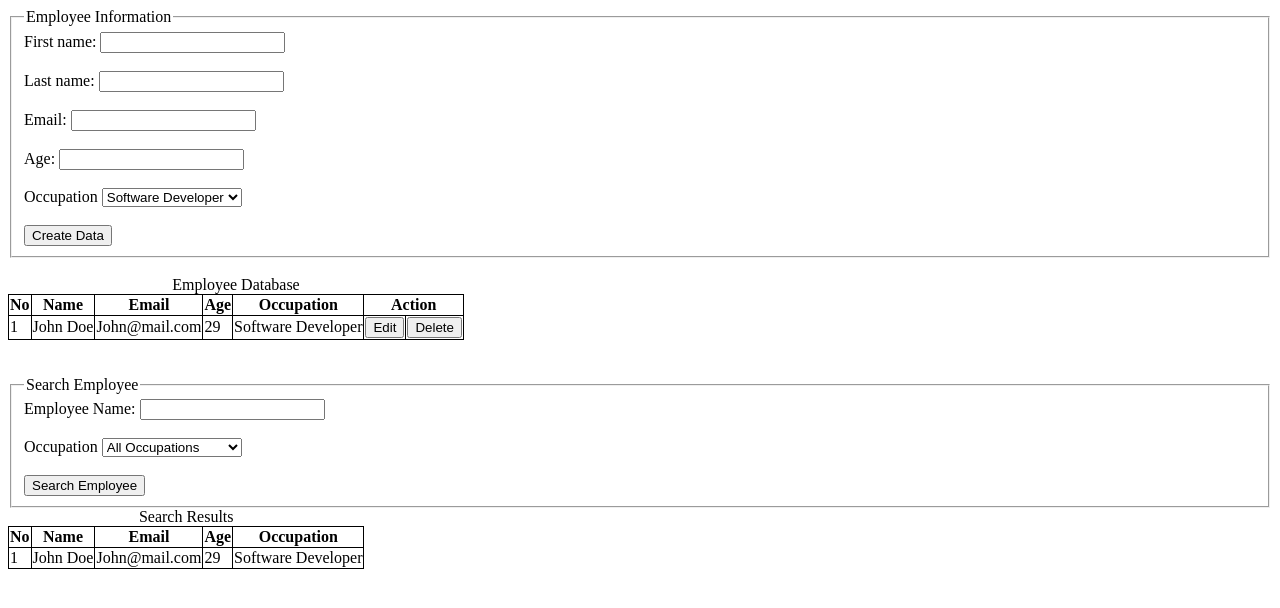
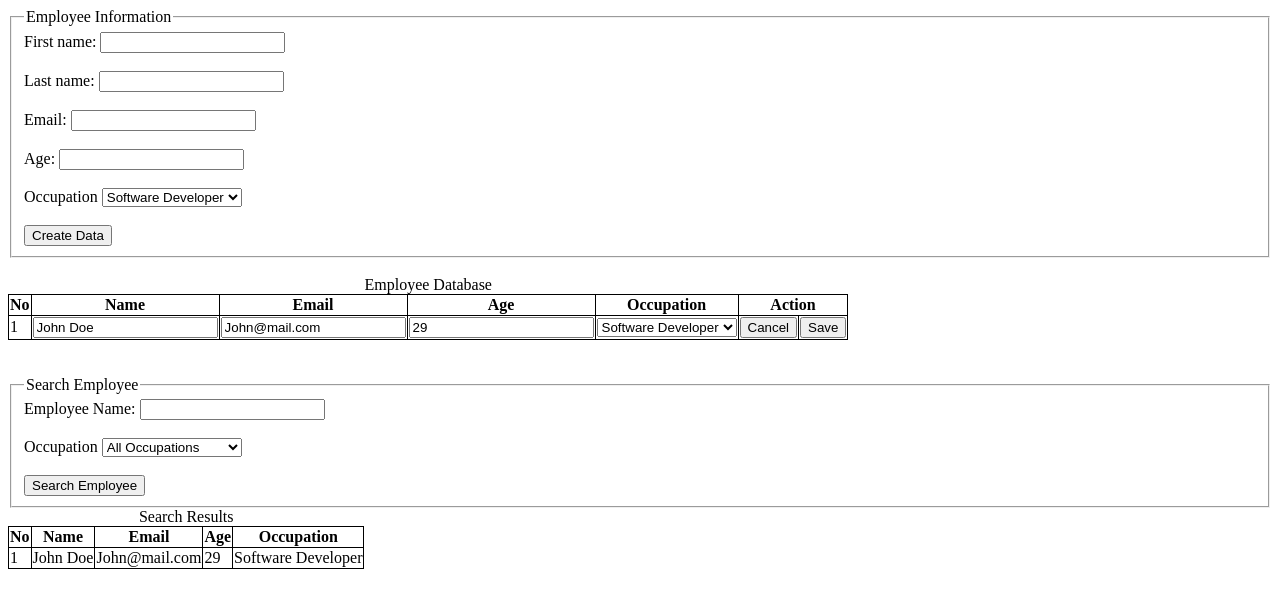
Before and after one commit to Rickykn/practice-day-10, a plain HTML site: page index.html in a window 1280 px wide. Both pictures are taken after a click on the button "Edit". Drawn offline with Linux system fonts and the light colour scheme.

Commit message:
Edit data and fix bug

```diff
--- a/index.html
+++ b/index.html
@@ -61,7 +61,6 @@
           <th colspan="2">Action</th>
         </tr>
       </thead>
-
       <tbody id="tableData"></tbody>
     </table>
 
@@ -114,9 +113,8 @@
 
     <script>
       class Person {
-        constructor({ fisrtName, lastName, occupation, gender, email, age }) {
-          this.fisrtName = fisrtName;
-          this.lastName = lastName;
+        constructor({ fullName, occupation, gender, email, age }) {
+          this.fullName = fullName;
           this.occupation = occupation;
           this.email = email;
           this.age = age;
@@ -124,28 +122,58 @@
       }
       let data = [
         new Person({
-          fisrtName: "John",
-          lastName: "Doe",
+          fullName: "John Doe",
           email: "John@mail.com",
           age: 29,
           occupation: "Software Developer",
         }),
       ];
 
-      const renderData = () => {
+      const renderData = (editIdx) => {
         listData = "";
         data.forEach((val, idx) => {
+          if (idx == editIdx) {
             listData += `
             <tr>
               <td>${idx + 1}</td>
-            <td>${val.fisrtName + " " + val.lastName}</td>
+              <td><input type="text" id="editFullName" value="${
+                val.fullName
+              }"/></td>
+              <td><input type="text" id="editEmail" value="${val.email}" /></td>
+              <td><input type="text" id="editAge" value="${val.age}" /></td>
+              <td>
+                <select id="editOccupation">
+                  <option  ${
+                    val.occupation == "Software Engineer" ? "selected" : ""
+                  }>Software Developer</option>
+                  <option ${
+                    val.occupation == "UI/UX" ? "selected" : ""
+                  }>UI/UX</option>
+                  <option ${
+                    val.occupation == "Data Scientist" ? "selected" : ""
+                  }>Digital Marketer</option>
+                  <option ${
+                    val.occupation == "Digital Marketer" ? "selected" : ""
+                  }>Data Scientist</option>
+                </select>
+              </td>
+              <td><button onclick="renderData()">Cancel</button></td>
+              <td><button onclick="saveData(${idx})">Save</button></td>
+            </tr>
+          `;
+          } else {
+            listData += `
+            <tr>
+              <td>${idx + 1}</td>
+              <td>${val.fullName}</td>
               <td>${val.email}</td>
               <td>${val.age}</td>
               <td>${val.occupation}</td>
-            <td><button>Edit</button></td>
+              <td><button onclick="renderData(${idx})">Edit</button></td>
               <td><button onclick="deleteData(${idx})">Delete</button></td>
             </tr>
             `;
+          }
         });
         document.getElementById("tableData").innerHTML = listData;
       };
@@ -169,8 +197,7 @@
         }
 
         const newPerson = new Person({
-          fisrtName: firstNameInput,
-          lastName: lastNameInput,
+          fullName: firstNameInput + " " + lastNameInput,
           age: ageInput,
           email: emailInput,
           occupation: occupationInput,
@@ -190,6 +217,20 @@
         data.splice(deleteIdx, 1);
         renderData();
       };
+
+      const saveData = (editIdx) => {
+        const fullNameInput = document.getElementById("editFullName").value;
+        const emailInput = document.getElementById("editEmail").value;
+        const ageInput = document.getElementById("editAge").value;
+        const occupationInput = document.getElementById("editOccupation").value;
+
+        data[editIdx].fullName = fullNameInput;
+        data[editIdx].email = emailInput;
+        data[editIdx].age = ageInput;
+        data[editIdx].occupation = occupationInput;
+
+        renderData();
+      };
     </script>
   </body>
 </html>
```
Lines whose indentation alone changed are shown as unchanged.
